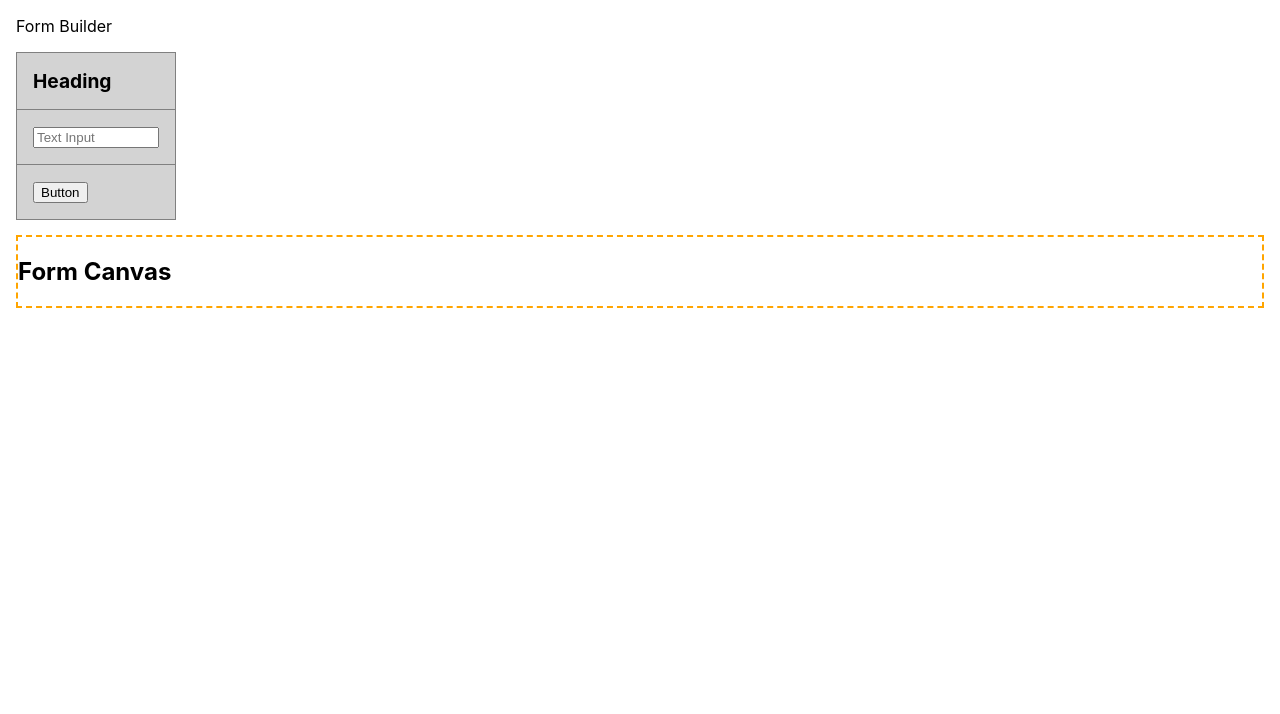
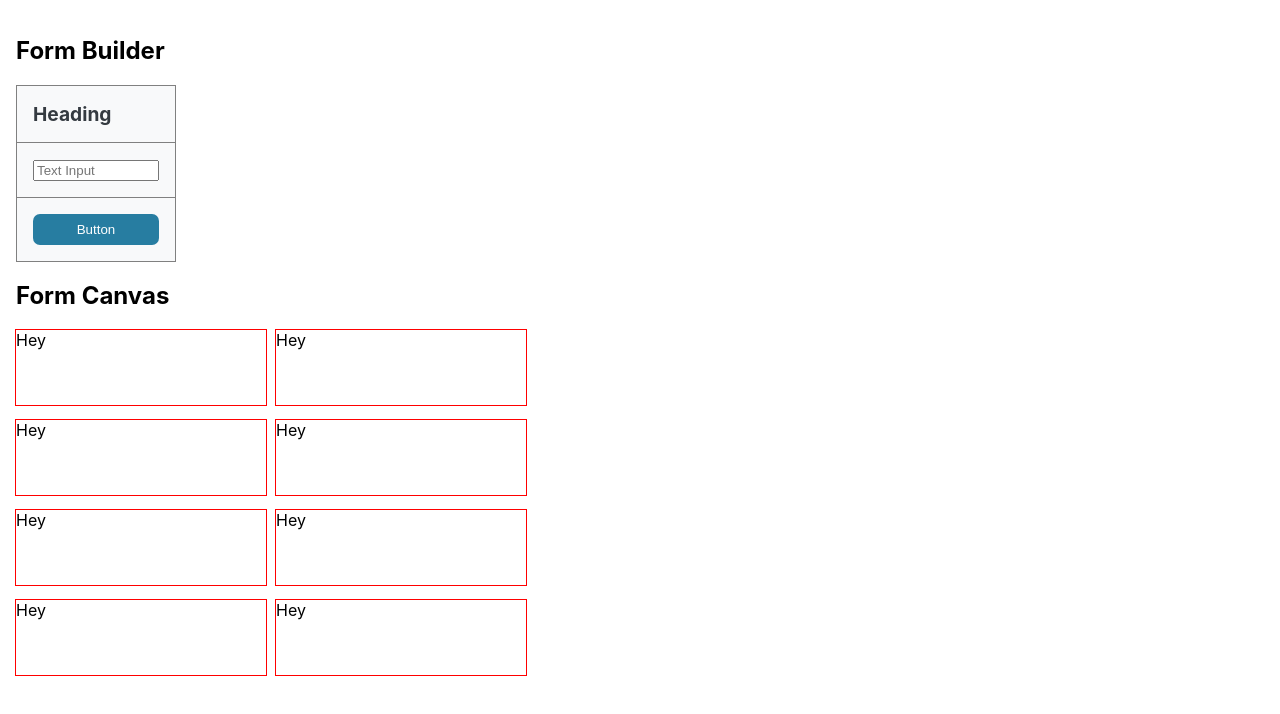
Before and after one commit to conceptlogic/form-builder, a React (Create React App) app: page / in a window 1280 px wide. Shown: the top 714 px of the page. Built offline with nearby package versions, Linux system fonts and the light colour scheme.

Commit message:
Iterate on styles

```diff
--- a/public/index.html
+++ b/public/index.html
@@ -24,7 +24,7 @@
       work correctly both with client-side routing and a non-root public URL.
       Learn how to configure a non-root public URL by running `npm run build`.
     -->
-    <title>React App</title>
+    <title>Form Builder</title>
   </head>
   <body>
     <noscript>You need to enable JavaScript to run this app.</noscript>
--- a/src/App.js
+++ b/src/App.js
@@ -5,24 +5,63 @@ import "./App.scss";
 const App = () => {
   const [selectedElement, setSelectedElement] = useState();
 
+  const dragStart = (e) => {
+    e.target.className = `${e.target.className} isDragging`;
+  };
+
+  const dragEnd = (e) => {
+    e.target.className = e.target.className.replace("isDragging");
+  };
+
   return (
     <div className="App">
-      <header>Form Builder</header>
+      <header>
+        <h2>Form Builder</h2>
+      </header>
 
       <ul onClick={(e) => console.log(e.target.innerText)}>
-        <li className="heading" draggable title="Add a Heading">
-          <h1>Heading</h1>
+        <li title="Add a Heading">
+          <div
+            className="draggable"
+            draggable
+            onDragStart={dragStart}
+            onDragEnd={dragEnd}
+          >
+            <h1>Heading</h1>
+          </div>
         </li>
-        <li className="text-input" draggable title="Add a Text Input">
-          <input type="text" placeholder="Text Input" />
+        <li title="Add a Text Input">
+          <div
+            className="draggable"
+            draggable
+            onDragStart={dragStart}
+            onDragEnd={dragEnd}
+          >
+            <input type="text" placeholder="Text Input" />
+          </div>
         </li>
-        <li className="button" draggable title="Add a Button">
-          <button>Button</button>
+        <li title="Add a Button">
+          <div
+            className="draggable"
+            draggable
+            onDragStart={dragStart}
+            onDragEnd={dragEnd}
+          >
+            <button>Button</button>
+          </div>
         </li>
       </ul>
 
-      <div style={{ border: "dashed 2px orange", cursor: "move" }}>
-        <h2>Form Canvas</h2>
+      <h2>Form Canvas</h2>
+      <div className="formBuilder">
+        <div>Hey</div>
+        <div>Hey</div>
+        <div>Hey</div>
+        <div>Hey</div>
+        <div>Hey</div>
+        <div>Hey</div>
+        <div>Hey</div>
+        <div>Hey</div>
       </div>
     </div>
   );
--- a/src/App.scss
+++ b/src/App.scss
@@ -8,17 +8,30 @@ ul {
 
 li {
   border: solid 1px gray;
-  background: lightgray;
-  cursor: grab;
-  padding: 1rem;
+  background: #f8f9fa;
   width: 10rem;
   list-style: none;
   margin-bottom: -1px;
+  transition: all 0.5s;
+
+  &:hover {
+    background-color: #e9ecef;
+  }
+}
+
+.draggable {
+  cursor: grab;
+  padding: 1rem;
+  color: #343a40;
 
   * {
     pointer-events: none;
     cursor: inherit;
   }
+}
+
+[draggable] {
+  user-select: none;
 }
 
 h1 {
@@ -29,3 +42,24 @@ h1 {
 [type="text"] {
   width: 100%;
 }
+
+button {
+  background-color: #277da1;
+  color: #fff;
+  border: 0;
+  padding: 0.5rem 1rem;
+  border-radius: 7px;
+  width: 100%;
+}
+
+.formBuilder {
+  display: grid;
+  grid-template-columns: repeat(2, 250px [col-start]);
+  column-gap: 10px;
+  row-gap: 15px;
+
+  > div {
+    outline: solid 1px red;
+    height: 75px;
+  }
+}
```
